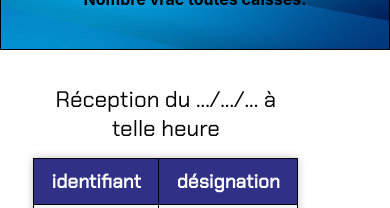
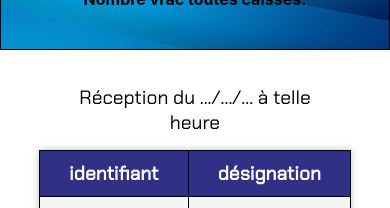
Before and after one commit to Vianney-Gln/POC---geres-tes-caisses-front, a React (Create React App) app: page /reception/recap in a window 390 px wide. Shown: the part 456-664 px from the top of the page. Built offline with nearby package versions, Linux system fonts and the light colour scheme; no server answers.

Commit message:
feat: css

```diff
--- a/src/components/Reception/RecapReception/recapReception.scss
+++ b/src/components/Reception/RecapReception/recapReception.scss
@@ -19,3 +19,14 @@ div.container-recap-reception {
     }
   }
 }
+
+@media screen and (max-width: 730px) {
+  div.container-recap-reception {
+    width: 100vw;
+    table.table-reception {
+      caption {
+        font-size: 1.2rem;
+      }
+    }
+  }
+}
```
